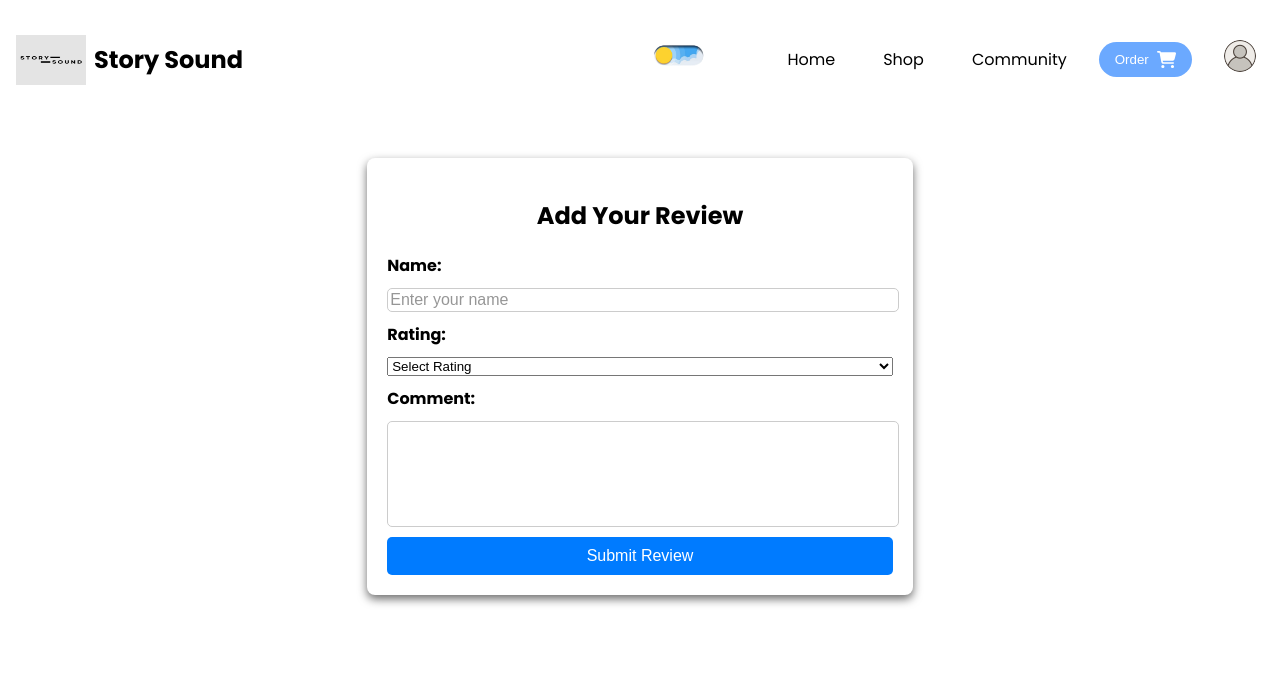
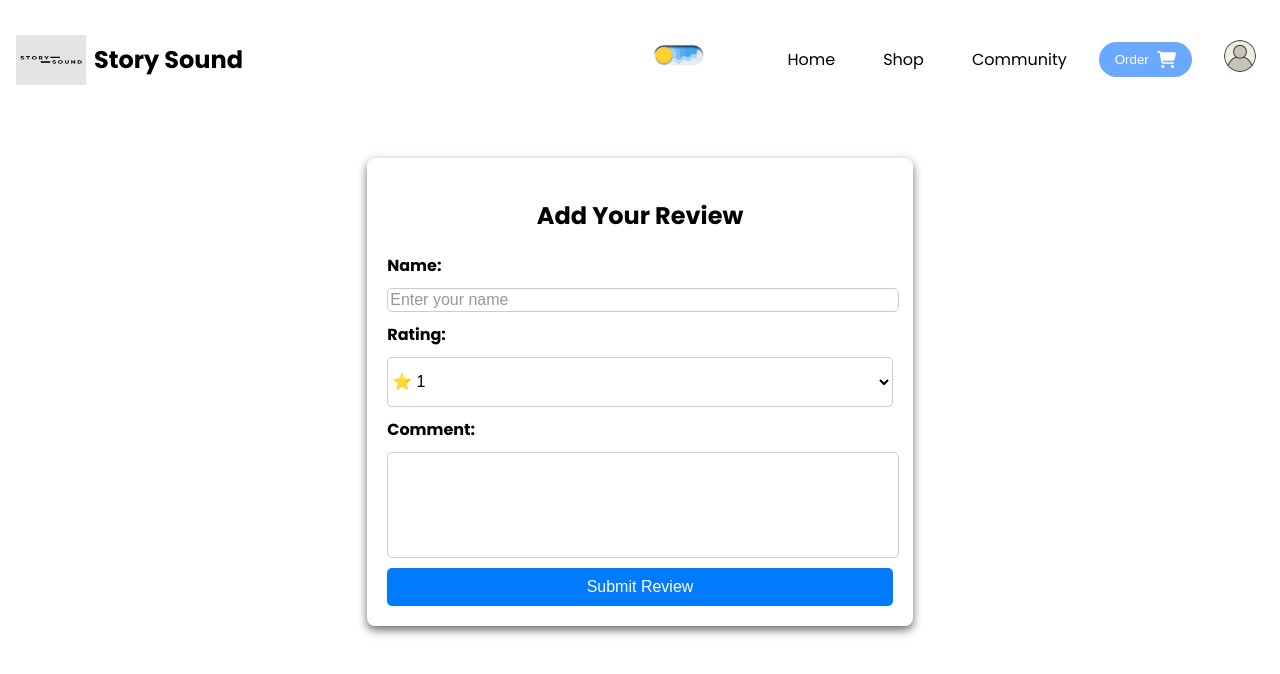
Before and after one commit to Visnumaynan/Storysoundhub, a React (Vite) app in the folder Frontend/: page /AddReviews in a window 1280 px wide. Shown: the top 674 px of the page. Built offline with nearby package versions, Linux system fonts and the light colour scheme.

Commit message:
Created Select Rating css in Add Review page

```diff
--- a/Frontend/src/components/AddReviews/AddReviews.css
+++ b/Frontend/src/components/AddReviews/AddReviews.css
@@ -27,7 +27,7 @@
     height: 20px;
   }
 
-  input, textarea {
+  input, select, textarea {
     background-color: #ffffff48;
     /* height: 40px; */
     width: 100%;
@@ -35,6 +35,10 @@
     color: #000;
     border-radius: 5px;
     font-size: 16px;
+  }
+
+  select{
+    height: 50px;
   }
 
   textarea {
--- a/Frontend/src/components/AddReviews/AddReviews.jsx
+++ b/Frontend/src/components/AddReviews/AddReviews.jsx
@@ -38,7 +38,6 @@ const AddReviews = () => {
 
         <label>Rating:</label>
         <select name="rating" value={review.rating} onChange={handleChange} required>
-          <option value="">Select Rating</option>
           <option value="1">⭐ 1</option>
           <option value="2">⭐⭐ 2</option>
           <option value="3">⭐⭐⭐ 3</option>
```
